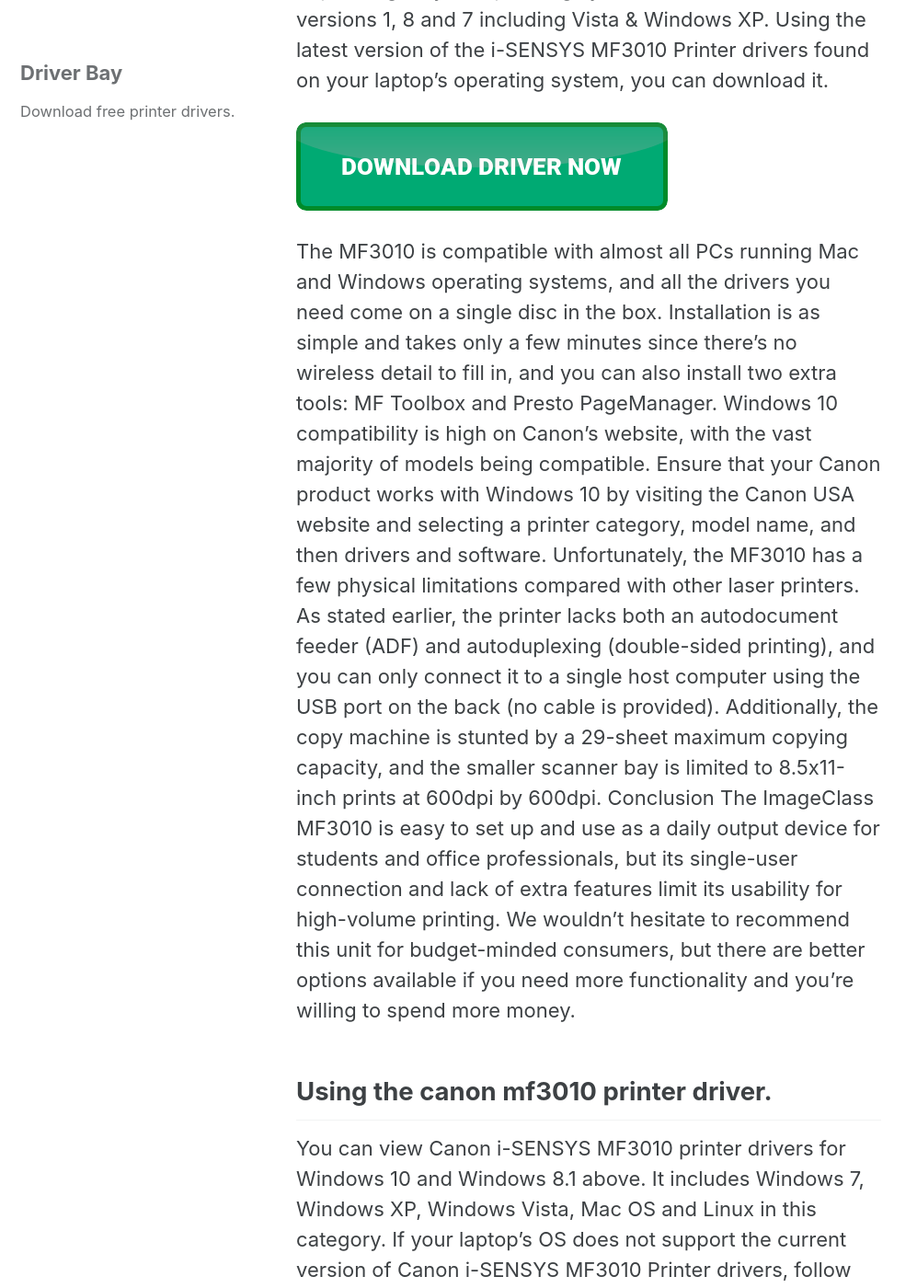
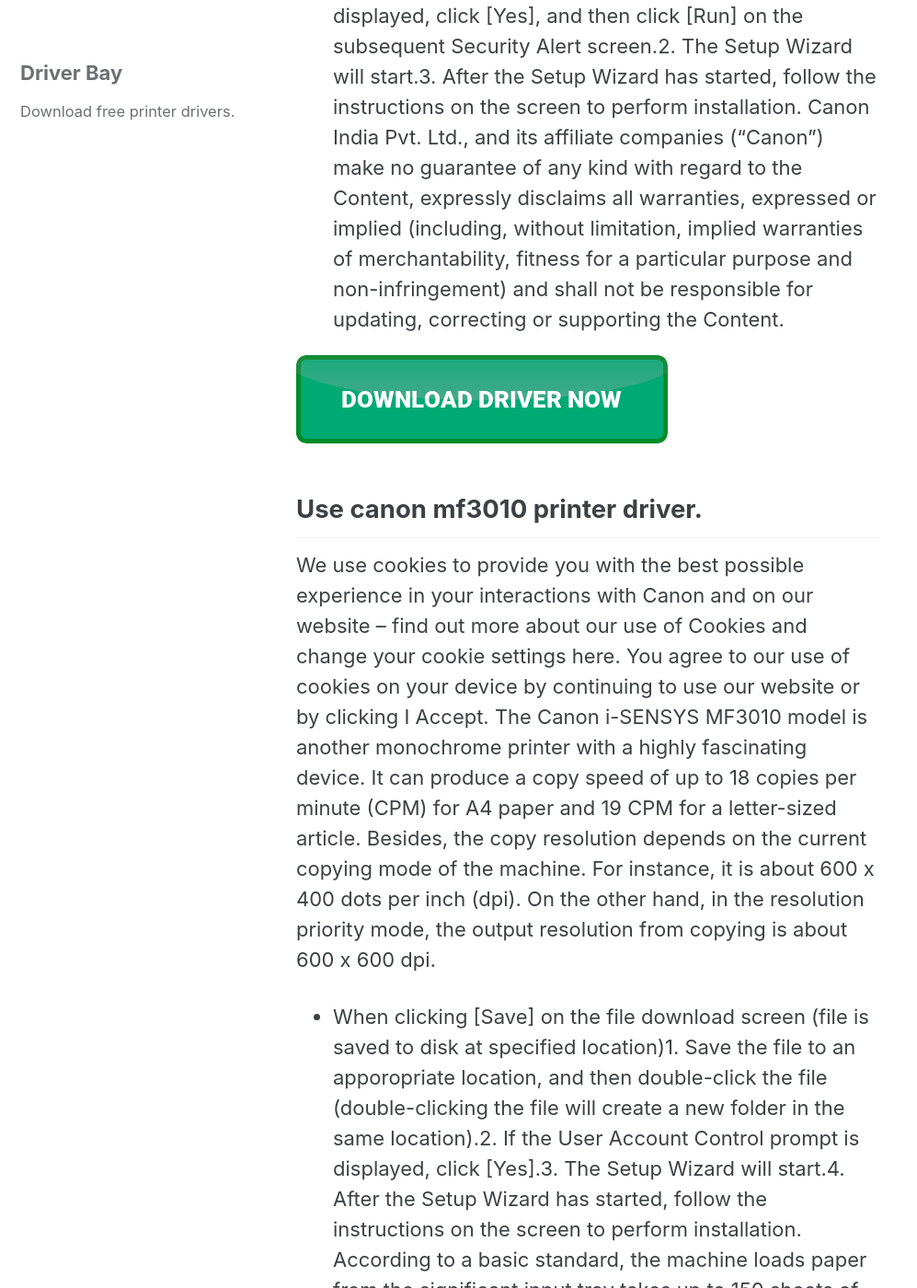
Before and after one commit to driverbay/driverbay.github.io, a Jekyll site: the page built from _posts/2022-08-28-Canon-Mf3010-Printer-Driver.md, in a window 1280 px wide and 1400 px high, scrolled down 1323 px. Shown: the whole window at 92% size, without its empty margins (0-997 px from the left). Built offline with Jekyll 4.4.1, drawn with Linux system fonts in a browser that asks for light colours; cached includes are drawn as plain includes; some of the changed text lies outside the part shown.

Commit message:
committing files

```diff
--- a/_posts/2022-08-28-Canon-Mf3010-Printer-Driver.md
+++ b/_posts/2022-08-28-Canon-Mf3010-Printer-Driver.md
@@ -1,40 +1,34 @@
 ---
 title: "Canon Mf3010 Printer Driver"
-date: 2022-08-28 09:34:29
+date: 2022-08-28 09:37:29
 ---
 
-## Connecting the canon mf3010 printer to a windows computer.
+## Install canon mf3010 printer driver.
 
-Ensure that the Canon imageCLASS MF3010 printer is properly installed on your computer by unplugging the device. You should also turn on your printer from the control panel. To connect a printer to a computer, connect the USB cable. If you are using Windows 7, click on Start click Control Panel then on View Devices & Printer (for Windows Vista users).
+The printer’s internal memory is up to 64 MB of RAM as a shared feature for all printer functions. Scanning with this device works through the contact image sensor (CIS) mode. Moreover, this mode has a minimum print resolution of up to 600 x 600 dots per inch (dpi). Download Canon i-SENSYS MF3010 driver from Canon Website
 
 [![button](https://github.com/driverbay/driverbay.github.io/blob/main/dlbutton.png?raw=true)](https://printerpatch.com/download-printer-driver)
 
 
-To find the Home button and control panel for the Canon printer, tap it from the control panel. On the next screen, keep clicking on networks and choose one of the settings options. Select the Canon wireless setting, then follow the instructions for setting up Wi-Fi and connect the Canon imageClass MF3010 to it.
-It should be on your computer with the Canon imageCLASS MF3010 printer installed. You should also turn on the printer. Use the printer USB cable to connect the computer to the printer. To access the View Devices & Printer section, click on the Start button then Control Panel then select View Devices & Printer (Windows 7, Vista).
-The Canon printer’s control panel has a Home button. Tap it. Network settings can be found under the network settings menu. Connect your Canon imageClass MF3010 to Wi-Fi by choosing the wireless settings and following the instructions in the wireless setup wizard.
-You can download driver for Canon i-SENSYS MF3010 for Windows 10 and Windows 8, depending on your operating system. Windows & Linux versions 1, 8 and 7 including Vista & Windows XP. Using the latest version of the i-SENSYS MF3010 Printer drivers found on your laptop’s operating system, you can download it.
+Furthermore, the optical resolution in scanning is up to 600 x 600 dpi with a color depth of 24bit/24bit for both input and output. But it also has an enhanced resolution that can reach 9600 x 9600 dpi. The maximum scanning width is about 216 mm, while the standard paper tray can take up to 150 sheets of plain paper. On the other hand, its output tray will also take 100 sheets of printed documents. Download Canon ImageClass MF3010 driver from Canon Website
+Canon ImageClass MF3010n machine uses the laser print technology to produce all-in-one functionality. Its available functions include printing, copying, and scanning to deliver the best performance of output. The printing rate is up to 18 pages per minute (ppm) when using the A4 paper. Besides, the average print resolution is about 600 x 400 dots per inch (dpi). However, the optimum print quality resolution is up to 1200 x 600 dpi with the automatic image refinement (AIR) component.
+* When clicking [Run] on the file download screen (file is not saved to disk)1. If the User Account Control prompt is displayed, click [Yes], and then click [Run] on the subsequent Security Alert screen.2. The Setup Wizard will start.3. After the Setup Wizard has started, follow the instructions on the screen to perform installation.
+Canon India Pvt. Ltd., and its affiliate companies (“Canon”) make no guarantee of any kind with regard to the Content, expressly disclaims all warranties, expressed or implied (including, without limitation, implied warranties of merchantability, fitness for a particular purpose and non-infringement) and shall not be responsible for updating, correcting or supporting the Content.
 
 [![button](https://github.com/driverbay/driverbay.github.io/blob/main/dlbutton.png?raw=true)](https://printerpatch.com/download-printer-driver)
 
 
-The MF3010 is compatible with almost all PCs running Mac and Windows operating systems, and all the drivers you need come on a single disc in the box. Installation is as simple and takes only a few minutes since there's no wireless detail to fill in, and you can also install two extra tools: MF Toolbox and Presto PageManager.
-Windows 10 compatibility is high on Canon’s website, with the vast majority of models being compatible. Ensure that your Canon product works with Windows 10 by visiting the Canon USA website and selecting a printer category, model name, and then drivers and software.
-Unfortunately, the MF3010 has a few physical limitations compared with other laser printers. As stated earlier, the printer lacks both an autodocument feeder (ADF) and autoduplexing (double-sided printing), and you can only connect it to a single host computer using the USB port on the back (no cable is provided). Additionally, the copy machine is stunted by a 29-sheet maximum copying capacity, and the smaller scanner bay is limited to 8.5x11-inch prints at 600dpi by 600dpi.
-Conclusion
-The ImageClass MF3010 is easy to set up and use as a daily output device for students and office professionals, but its single-user connection and lack of extra features limit its usability for high-volume printing. We wouldn't hesitate to recommend this unit for budget-minded consumers, but there are better options available if you need more functionality and you're willing to spend more money.
 
-## Using the canon mf3010 printer driver.
+## Use canon mf3010 printer driver.
 
-You can view Canon i-SENSYS MF3010 printer drivers for Windows 10 and Windows 8.1 above. It includes Windows 7, Windows XP, Windows Vista, Mac OS and Linux in this category. If your laptop’s OS does not support the current version of Canon i-SENSYS MF3010 Printer drivers, follow the instructions below to download the updated version.
-Furthermore, the optical resolution in scanning is up to 600 x 600 dpi with a color depth of 24bit/24bit for both input and output. But it also has an enhanced resolution that can reach 9600 x 9600 dpi. The maximum scanning width is about 216 mm, while the standard paper tray can take up to 150 sheets of plain paper. On the other hand, its output tray will also take 100 sheets of printed documents. Download Canon ImageClass MF3010 driver from Canon Website
-Canon ImageClass MF3010n machine uses the laser print technology to produce all-in-one functionality. Its available functions include printing, copying, and scanning to deliver the best performance of output. The printing rate is up to 18 pages per minute (ppm) when using the A4 paper. Besides, the average print resolution is about 600 x 400 dots per inch (dpi). However, the optimum print quality resolution is up to 1200 x 600 dpi with the automatic image refinement (AIR) component.
-Performance
-The MF3010 appears to trail the competition in our monochrome-text throughput test, but the difference between the scores is so slight that you likely won't notice a speed difference unless you're consistently printing multipage (20-plus) documents at a time. The ImageClass MF3010 can't match the Oki B431dn's impressive 33.86-page-per-minute (PPM) text speed score, but it was still able to exceed the Lexmark E460dw in the 10-page presentation test by more than 8 PPM. Additionally, the Canon MF3010 is exceptionally good about outputting continuous pages without the breaks or pauses that normally bog down the overall speeds of competing lasers.
 We use cookies to provide you with the best possible experience in your interactions with Canon and on our website – find out more about our use of Cookies and change your cookie settings here. You agree to our use of cookies on your device by continuing to use our website or by clicking I Accept.
-The Canon ImageClass MF3010 multifunction monolaser printer is best suited for dorm rooms and small offices that require a simple laser printer for outputting e-mails, Web articles, recipes, and other print jobs that don't require full-color output. Priced at $150, it's one of the least expensive overall values for an all-in-one laser (print, scan, copy), but the trade-off is that you don't get extra features like an autodocument feeder for hands-free scans, or the benefit of multiuser networking. Instead, the MF3010's best feature is its speed--it sailed through our performance tests with no pauses or jams, and we recommend it to anyone looking for a straightforward, dependable laser printer for personal use.
-Go to User Software CD-ROM, and insert it. Click [Easy Installation] after you have selected this. Install the software by clicking [Install]. The Licence Agreement should be read and clicked. Once clicked [Next], another step is taken. Click the [Exit] button six times. Click on [Start] to begin. Exiting the business is as easy as a few clicks (Exit].
+The Canon i-SENSYS MF3010 model is another monochrome printer with a highly fascinating device. It can produce a copy speed of up to 18 copies per minute (CPM) for A4 paper and 19 CPM for a letter-sized article. Besides, the copy resolution depends on the current copying mode of the machine. For instance, it is about 600 x 400 dots per inch (dpi). On the other hand, in the resolution priority mode, the output resolution from copying is about 600 x 600 dpi.
+* When clicking [Save] on the file download screen (file is saved to disk at specified location)1. Save the file to an apporopriate location, and then double-click the file (double-clicking the file will create a new folder in the same location).2. If the User Account Control prompt is displayed, click [Yes].3. The Setup Wizard will start.4. After the Setup Wizard has started, follow the instructions on the screen to perform installation.
+According to a basic standard, the machine loads paper from the significant input tray takes up to 150 sheets of plain paper. Otherwise, the output tray will hold up to 100 sheets of printed paper in a face-down manner. This machine allows a paperweight between 60 and 163 gsm. It can also zoom in/out of the output image to a degree between 50 and 200% of the original document size. However, the gradual increments are in 10% degrees within this range.
 The first print out time is about 7.8 seconds and is compatible with the UFRII-LT print language. It leaves a print margin of 5 mm at the top, left, and right, but the bottom margin is about 6 mm. This machine also has a toner saver mode that helps to maintain the print resources. When copying, the rate of reproduction is up to 18 ppm with the A4 paper. Subsequently, the first copy output time is approximately 12 seconds or less.
+Its copy resolution is up to 600 x 600 dpi. At the same time, it is compatible with text, photos, and a combination of both text and image. Under multiple copies, this machine can produce up to 9 copies from a single original document. Simultaneously, the zoom range is also between 50 and 200% in 10% gradual increments. Some other notable features of the copying mode include 2-on-1 and the ID card copy. Scanning with this device supports color documents.
+It also has up to 256 levels of a halftone. While printing, the machine takes about 2 seconds or less to recover from the sleep mode. However, it takes about 0.3 seconds or less to print from sleep mode. On the other hand, the warm-up time from the “Power On” the way requires up to 10 seconds to be ready for full operation. The first copy output time is about 12.0 seconds for A4 paper and 11.8 seconds for a letter-sized report.
+Canon reserves all relevant title, ownership and intellectual property rights in the Content. You may download and use the Content solely for your personal, non-commercial use and at your own risks. Canon shall not be held liable for any damages whatsoever in connection with the Content, (including, without limitation, indirect, consequential, exemplary or incidental damages).
 
 
 [![button](https://github.com/driverbay/driverbay.github.io/blob/main/dlbutton.png?raw=true)](https://printerpatch.com/download-printer-driver)
```
